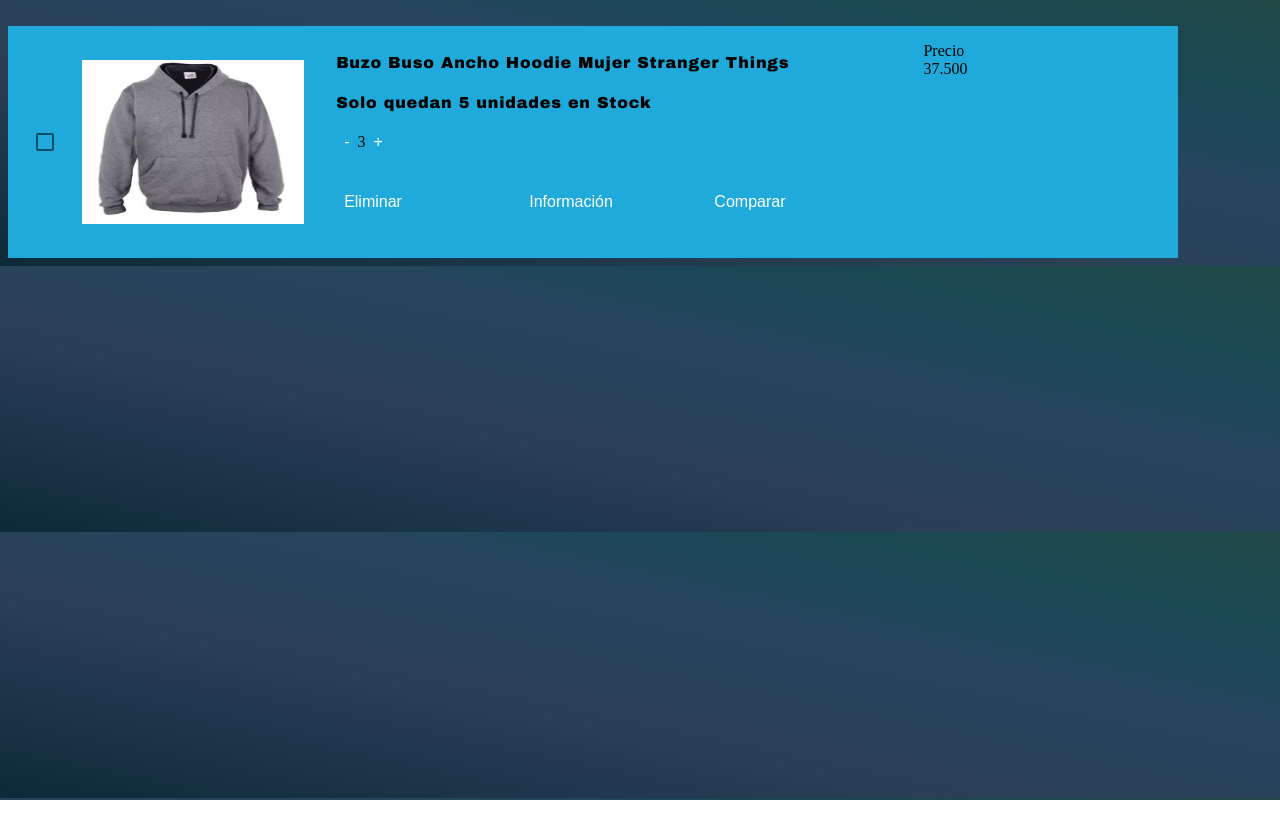
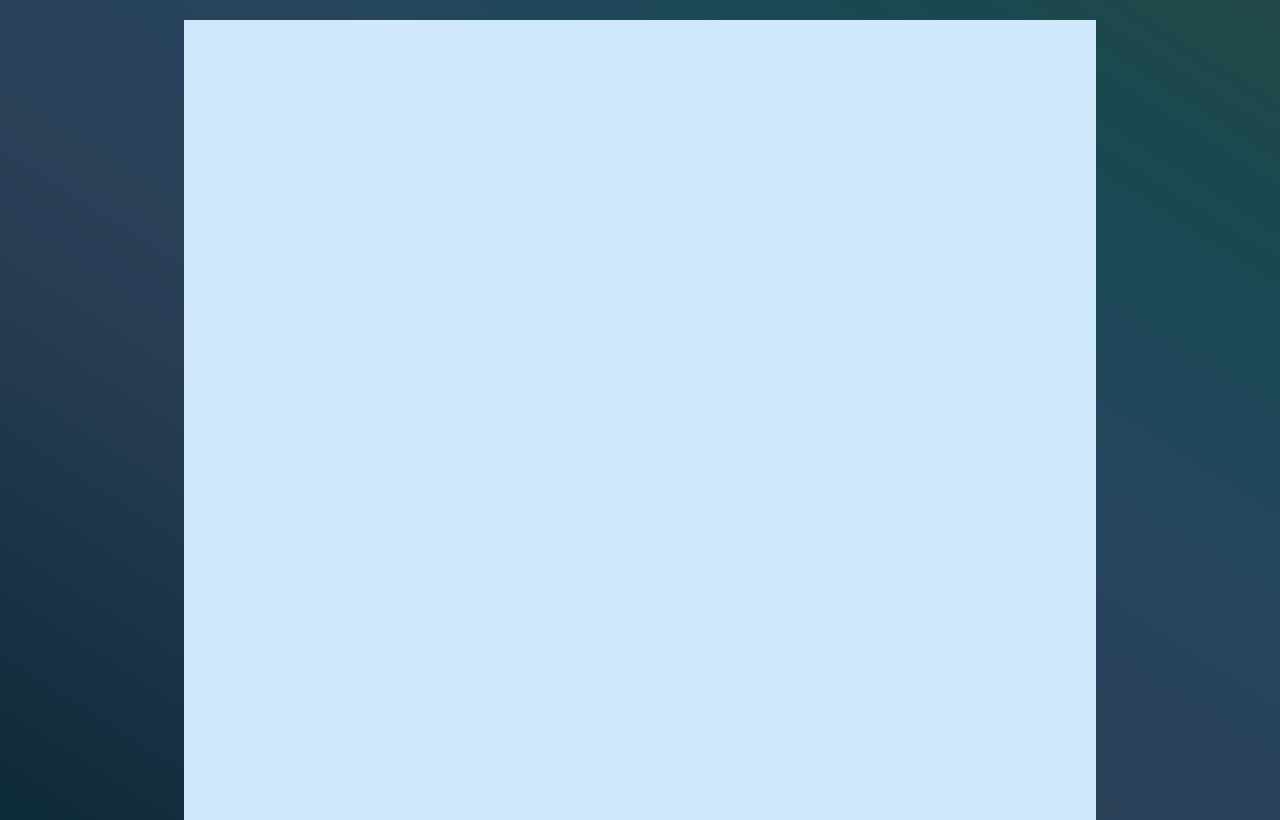
Before and after one commit to AlphaIETI/salesbox, a React (Create React App) app: page /shopcar in a window 1280 px wide. Built offline with nearby package versions, Linux system fonts and the light colour scheme.

Commit message:
nuevo carrito

```diff
--- a/src/App.js
+++ b/src/App.js
@@ -8,12 +8,10 @@
 import Login from './components/login/Login';
 import Register from './components/registro/Register';
 import AppHome from './components/home/AppHome';
-import Carrito from "./components/Carrito/Carrito";
+import ListaCarrito from "./components/Carrito/ListaCarrito";
 import Perfil from "./components/perfil/Perfil";
 import Dashboard from './components/dashboard/Dashboard';
-
-
-
+import Carrito from "./components/Carrito/Carrito";
 
 
 function App() {
@@ -22,7 +20,6 @@
   return (
     <Router>
       <div>
-
         <Switch>
           <Route exact path="/">
             <Login />
@@ -36,8 +33,11 @@
           <Route exact path="/Home">
             <AppHome />
           </Route>
-          <Route exact path="/ShopCar">
+          <Route exact path="/shopcar">
             <Carrito />
+          </Route>
+          <Route exact path="/carlist">
+            <ListaCarrito />
           </Route>
           <Route exact path="/Perfil">
             <Perfil />
--- a/src/components/Carrito/Carrito.js
+++ b/src/components/Carrito/Carrito.js
@@ -1,75 +1,15 @@
 import React from 'react';
+import CssBaseline from '@material-ui/core/CssBaseline';
+import Typography from '@material-ui/core/Typography';
+import Container from '@material-ui/core/Container';
 
-import th from '@material-ui/core/TableHead';
-import tr from '@material-ui/core/TableRow';
-import TableCell from '@material-ui/core/TableCell';
-import Checkbox from '@material-ui/core/Checkbox';
-import saco from '../../img/saco.jpg';
-import saco2 from '../../img/saco2.jpg';
-import dino3 from '../../img/dino3.jpg';
-import "./Carrito.css";
-export class Carrito extends React.Component{
-
-    constructor(props) {
-        super(props);
-    }
-
-    render(){
-
-
-        return(
-            <div className="tabla">
-                <div className="main">
-                    <Checkbox color="default"></Checkbox>
-                </div>
-                <div className="ImageColumn">
-                    <img src={saco} className="ima-dino"/>
-                </div>
-                <div className="DescriptionColumn">
-                    <div className="DescriptionColumnText" >
-                        Buzo Buso Ancho Hoodie Mujer Stranger Things
-                    </div>
-                    <div className="DescriptionColumnText">
-                        Solo quedan 5 unidades en Stock
-                    </div>
-                    <div className="DescriptionColumnCant">
-                        <div className="ItemColumn">
-                            <button className='button'>-</button>
-                            <label>3</label>
-                            <button className='button'>+</button>
-                        </div>
-                        <div className="ItemColumn">
-
-                        </div>
-                        <div className="ItemColumn">
-
-                        </div>
-                    </div>
-                    <div className="DescriptionColumnItems">
-                        <div className="ItemColumn">
-                            <button className='button'>Eliminar</button>
-                        </div>
-                        <div className="ItemColumn">
-                            <button className='button'>Información</button>
-                        </div>
-                        <div className="ItemColumn">
-                            <button className='button'>Comparar</button>
-                        </div>
-                    </div>
-
-                </div>
-                <div className="PriceColumn">
-                    <div>
-                        Precio
-                    </div>
-                    <div>
-                        37.500
-                    </div>
-                </div>
-            </div>
-        );
-    }
+export default function Carrito(){
+    return(
+        <React.Fragment>
+            <CssBaseline />
+            <Container maxWidth="md">
+                <Typography component="div" style={{ backgroundColor: '#cfe8fc', height: '100vh' }} />
+            </Container>
+        </React.Fragment>
+    );
 }
-
-
-export default Carrito;
--- /dev/null
+++ b/src/components/Carrito/ListaCarrito.js
@@ -0,0 +1,66 @@
+import React from 'react';
+
+import th from '@material-ui/core/TableHead';
+import tr from '@material-ui/core/TableRow';
+import TableCell from '@material-ui/core/TableCell';
+import Checkbox from '@material-ui/core/Checkbox';
+import saco from '../../img/saco.jpg';
+import "./ListaCarrito.css";
+
+
+
+
+export default function ListaCarrito(){
+
+    return(
+        <div className="tabla">
+            <div className="main">
+                <Checkbox color="default"></Checkbox>
+            </div>
+            <div className="ImageColumn">
+                <img src={saco} className="ima-dino"/>
+            </div>
+            <div className="DescriptionColumn">
+                <div className="DescriptionColumnText" >
+                    Buzo Buso Ancho Hoodie Mujer Stranger Things
+                </div>
+                <div className="DescriptionColumnText">
+                    Solo quedan 5 unidades en Stock
+                </div>
+                <div className="DescriptionColumnCant">
+                    <div className="ItemColumn">
+                        <button className='button'>-</button>
+                        <label>3</label>
+                        <button className='button'>+</button>
+                    </div>
+                    <div className="ItemColumn">
+
+                    </div>
+                    <div className="ItemColumn">
+
+                    </div>
+                </div>
+                <div className="DescriptionColumnItems">
+                    <div className="ItemColumn">
+                        <button className='button'>Eliminar</button>
+                    </div>
+                    <div className="ItemColumn">
+                        <button className='button'>Información</button>
+                    </div>
+                    <div className="ItemColumn">
+                        <button className='button'>Comparar</button>
+                    </div>
+                </div>
+
+            </div>
+            <div className="PriceColumn">
+                <div>
+                    Precio
+                </div>
+                <div>
+                    37.500
+                </div>
+            </div>
+        </div>
+    );
+    }
```
Also changed, not shown: src/components/Carrito/ListaCarrito.css (renamed from src/components/Carrito/Carrito.css).
